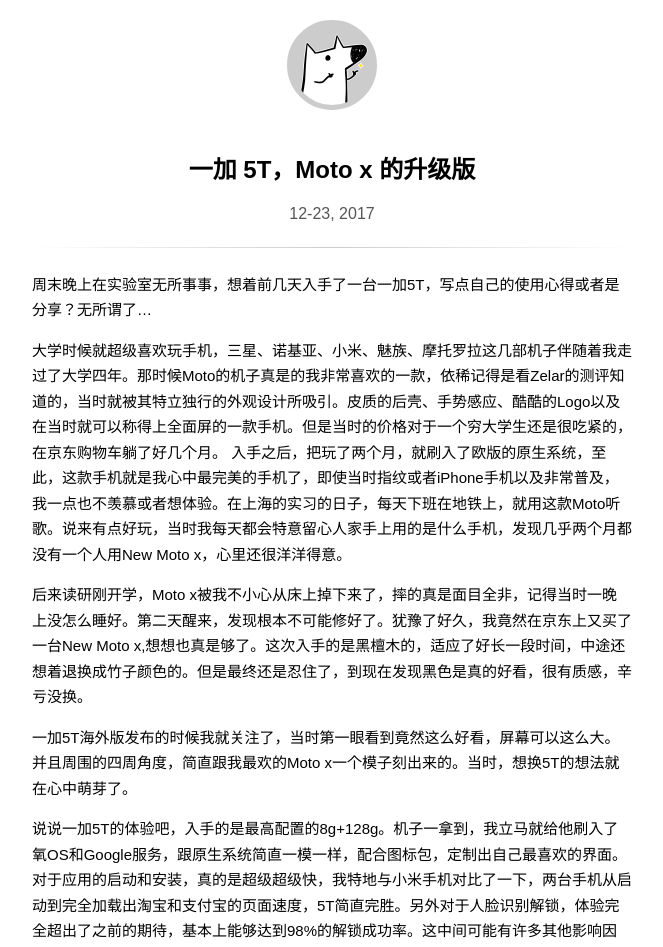
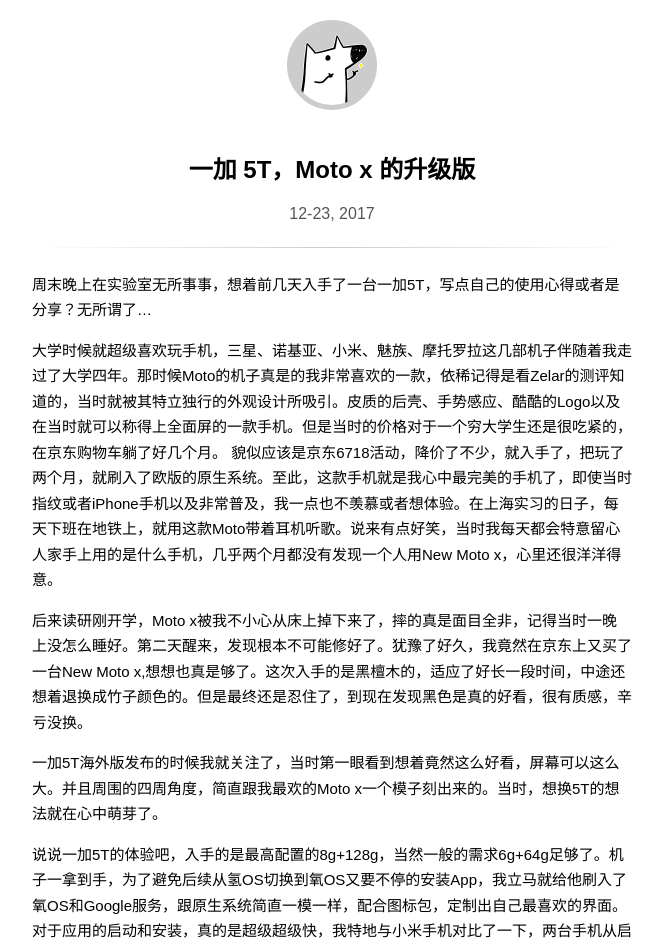
Before and after one commit to wuchangfeng/wuchangfeng.github.io, a Jekyll site: the page built from _posts/2017-12-23-oneplus5t.md, in a window 1280 px wide. Shown: the top 947 px of the page, without its empty margins (308-971 px from the left). Built offline with Jekyll 4.4.1, drawn with Linux system fonts in a browser that asks for light colours; some web fonts are replaced; comment, search, counter and statistics services are not loaded; some of the changed text lies outside the part shown.

Commit message:
add phone artice:lips:

```diff
--- a/_posts/2017-12-23-oneplus5t.md
+++ b/_posts/2017-12-23-oneplus5t.md
@@ -8,13 +8,13 @@
 周末晚上在实验室无所事事，想着前几天入手了一台一加5T，写点自己的使用心得或者是分享？无所谓了...
 
 大学时候就超级喜欢玩手机，三星、诺基亚、小米、魅族、摩托罗拉这几部机子伴随着我走过了大学四年。那时候Moto的机子真是的我非常喜欢的一款，依稀记得是看Zelar的测评知道的，当时就被其特立独行的外观设计所吸引。皮质的后壳、手势感应、酷酷的Logo以及在当时就可以称得上全面屏的一款手机。但是当时的价格对于一个穷大学生还是很吃紧的，在京东购物车躺了好几个月。
-入手之后，把玩了两个月，就刷入了欧版的原生系统，至此，这款手机就是我心中最完美的手机了，即使当时指纹或者iPhone手机以及非常普及，我一点也不羡慕或者想体验。在上海的实习的日子，每天下班在地铁上，就用这款Moto听歌。说来有点好玩，当时我每天都会特意留心人家手上用的是什么手机，发现几乎两个月都没有一个人用New Moto x，心里还很洋洋得意。
+貌似应该是京东6718活动，降价了不少，就入手了，把玩了两个月，就刷入了欧版的原生系统。至此，这款手机就是我心中最完美的手机了，即使当时指纹或者iPhone手机以及非常普及，我一点也不羡慕或者想体验。在上海实习的日子，每天下班在地铁上，就用这款Moto带着耳机听歌。说来有点好笑，当时我每天都会特意留心人家手上用的是什么手机，几乎两个月都没有发现一个人用New Moto x，心里还很洋洋得意。
 
 后来读研刚开学，Moto x被我不小心从床上掉下来了，摔的真是面目全非，记得当时一晚上没怎么睡好。第二天醒来，发现根本不可能修好了。犹豫了好久，我竟然在京东上又买了一台New Moto x,想想也真是够了。这次入手的是黑檀木的，适应了好长一段时间，中途还想着退换成竹子颜色的。但是最终还是忍住了，到现在发现黑色是真的好看，很有质感，辛亏没换。
 
-一加5T海外版发布的时候我就关注了，当时第一眼看到竟然这么好看，屏幕可以这么大。并且周围的四周角度，简直跟我最欢的Moto x一个模子刻出来的。当时，想换5T的想法就在心中萌芽了。
+一加5T海外版发布的时候我就关注了，当时第一眼看到想着竟然这么好看，屏幕可以这么大。并且周围的四周角度，简直跟我最欢的Moto x一个模子刻出来的。当时，想换5T的想法就在心中萌芽了。
 
-说说一加5T的体验吧，入手的是最高配置的8g+128g。机子一拿到，我立马就给他刷入了氧OS和Google服务，跟原生系统简直一模一样，配合图标包，定制出自己最喜欢的界面。对于应用的启动和安装，真的是超级超级快，我特地与小米手机对比了一下，两台手机从启动到完全加载出淘宝和支付宝的页面速度，5T简直完胜。另外对于人脸识别解锁，体验完全超出了之前的期待，基本上能够达到98%的解锁成功率。这中间可能有许多其他影响因素。一般的解锁途径都是双击屏幕，唤醒屏幕，手机接近正对脸部就可以开锁。这个流程也是非常快的，基本上延迟可以忽略。另外，当手机亮屏从脸部前方扫过，也是能够立即解锁。之前看见很多人吐槽，指纹识别放置在后侧，不友好，使用几天下来，完全没有这个感觉，跟前置感觉没什么区别嘛。后面就是对于三手指下滑截图和三段式开关的体验了，这两个小功能很多手机应该都有，确实真的很好用。手机放在实验室桌子上，很多次都被同学误认为是iPhone8Pus,足以可见其屏占比多大，但是这么大的屏幕，放手中玩，却异常舒适，丝毫没有觉得手不够用。另外一点需要吹嘘的就是大内存了，手机很多视频App，每天都会缓存好多视屏，一点也不用担心内存满了的情况了。对于续航和快充，续航一晚上不关机掉了7%到9%左右，应该是能够接受的，对于快充速度也是很快，体验也是很不错的。
+说说一加5T的体验吧，入手的是最高配置的8g+128g，当然一般的需求6g+64g足够了。机子一拿到手，为了避免后续从氢OS切换到氧OS又要不停的安装App，我立马就给他刷入了氧OS和Google服务，跟原生系统简直一模一样，配合图标包，定制出自己最喜欢的界面。对于应用的启动和安装，真的是超级超级快，我特地与小米手机对比了一下，两台手机从启动到完全加载出淘宝和支付宝的页面速度，5T简直完胜。另外对于人脸识别解锁，体验完全超出了之前的期待，基本上能够达到98%的解锁成功率，这中间可能有许多其他影响因素。一般的解锁途径都是双击屏幕，唤醒屏幕，手机接近正对脸部就可以开锁。这个流程也是非常快的，基本上延迟可以忽略。另外，当手机亮屏从脸部前方扫过，也是能够立即解锁。之前看见很多人吐槽，指纹识别放置在后侧，不友好，使用几天下来，完全没有这个感觉，跟前置感觉没什么区别嘛。后面就是对于三手指下滑截图和三段式开关的体验了，这两个小功能很多手机应该都有，确实真的很好用。手机放在实验室桌子上，很多次都被同学误认为是iPhone8Pus,足以可见其屏占比多大，但是这么大的屏幕，放手中玩，却异常舒适，丝毫没有觉得手不够用。另外一点需要吹嘘的就是大内存了，手机很多视频App，每天都会缓存好多视屏，一点也不用担心内存满了的情况了。对于续航和快充，续航一晚上不关机掉了7%到9%左右，应该是能够接受的，对于快充速度也是很快，体验也是很不错的。
 
 传闻，New Moto x 后置的Logo地方，本来是准备放置指纹识别的...
 
```
